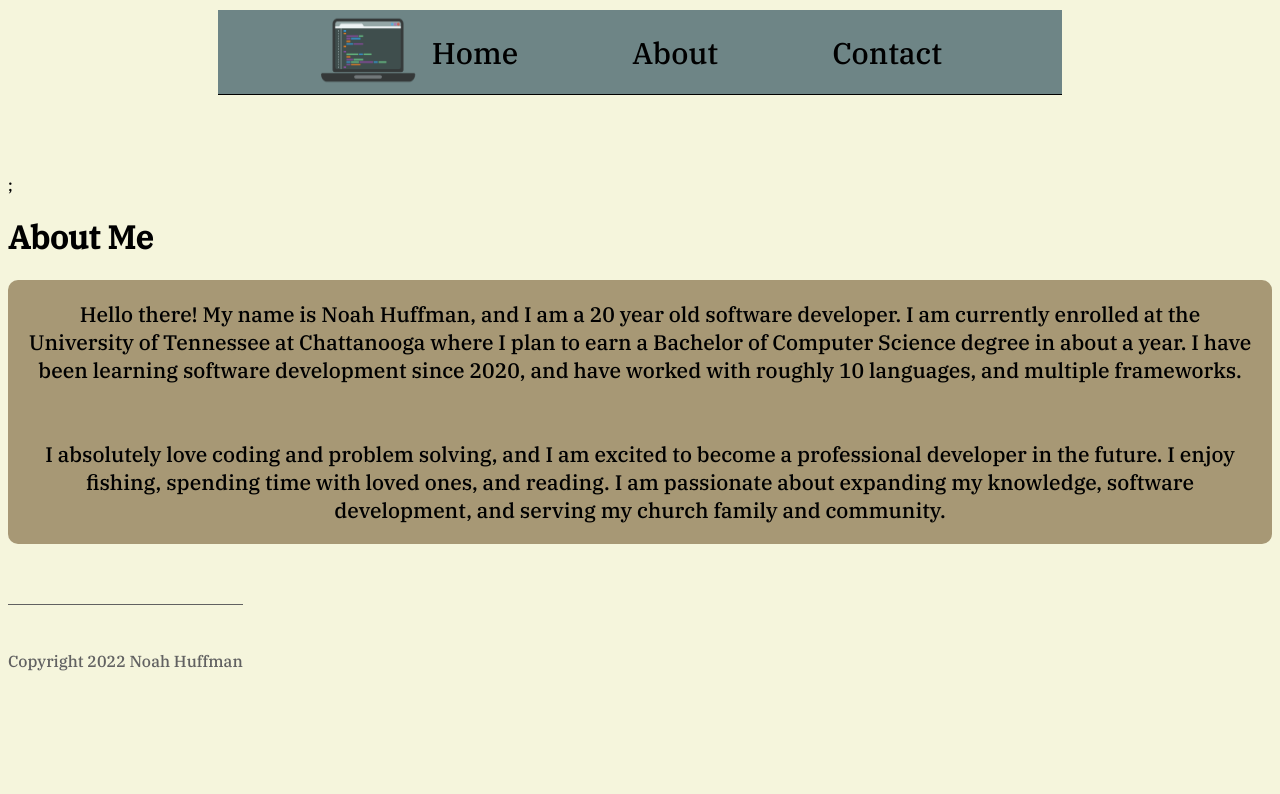
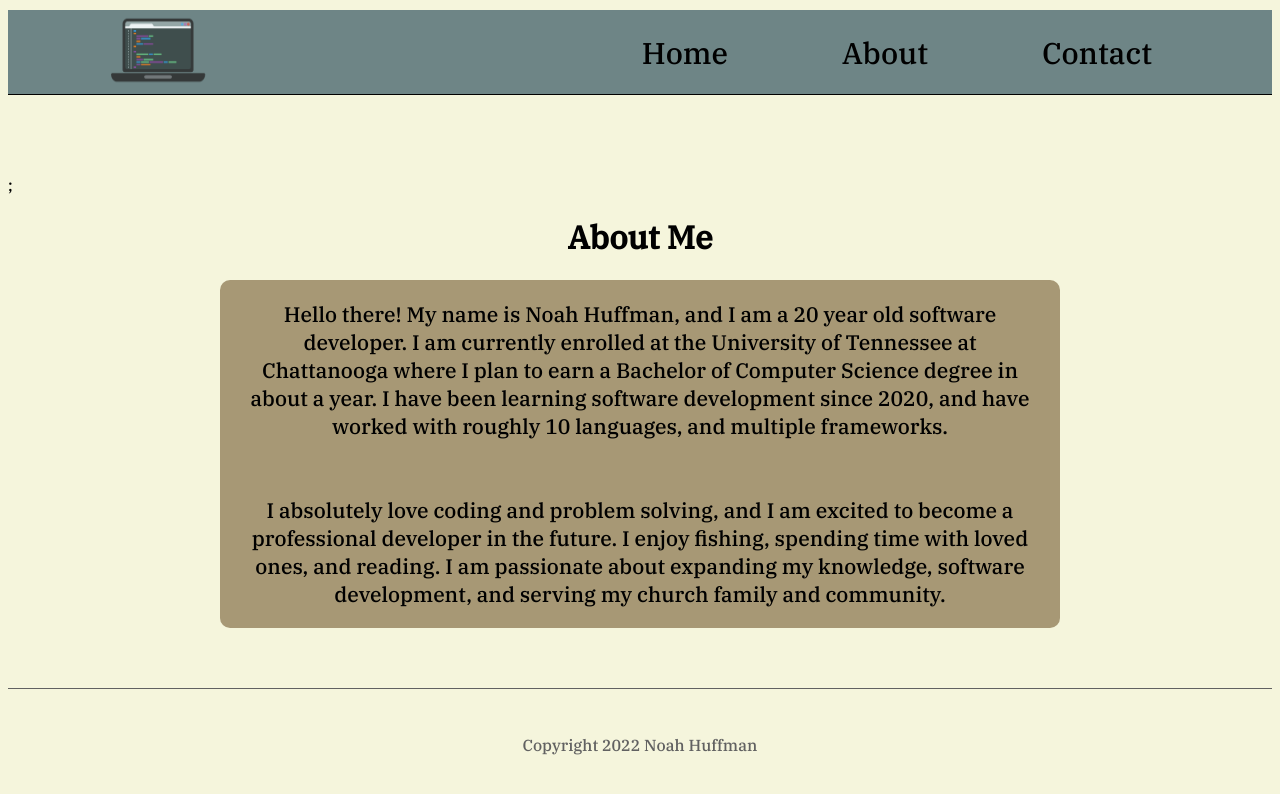
Before and after one commit to NoahHuffman/Portfolio, a Next.js app: page /about in a window 1280 px wide. Shown: the top 794 px of the page. Built offline with nearby package versions, Linux system fonts and the light colour scheme.

Commit message:
Deletion of width: fit-content;

```diff
--- a/styles/globals.css
+++ b/styles/globals.css
@@ -3,25 +3,21 @@
 body {
   background-color: beige;
   font-family: "Ibm Plex Serif";
-  width: fit-content;
 }
 a {
   text-decoration: none;
   color: rgb(0, 0, 0);
   font-size: 30px;
-  width: fit-content;
 }
 
 .content {
   margin: 0 auto;
-  width: fit-content;
 }
 nav {
   background-color: rgb(110, 133, 134);
   padding-right: 20px;
   padding-left: 100px;
   margin: 10px auto 80px;
-  width: fit-content;
   display: flex;
   justify-content: center;
   align-items: center;
@@ -31,7 +27,6 @@ nav {
 nav a {
   margin-left: 14px;
   padding-right: 100px;
-  width: fit-content;
 }
 nav a:hover {
   color: rgb(95, 94, 94);
@@ -47,13 +42,11 @@ footer {
   margin-top: 60px;
   color: rgb(97, 97, 97);
   border-top: 1px solid rgb(97, 97, 97);
-  width: fit-content;
 }
 
 .forum {
   display: flex;
   justify-content: center;
-  width: fit-content;
 }
 .form {
   display: inline-block;
@@ -62,7 +55,6 @@ footer {
   text-align: center;
   border-radius: 48px;
   margin-bottom: 20px;
-  width: fit-content;
 }
 
 input[type="text"] {
@@ -94,7 +86,6 @@ button:hover {
 .contactText {
   display: flex;
   justify-content: center;
-  width: fit-content;
 }
 
 span.aboutContent {
@@ -105,52 +96,43 @@ span.aboutContent {
   background-color: #a79875;
   font-size: 21px;
   border-radius: 10px;
-  width: fit-content;
 }
 
 .about {
   text-align: center;
-  width: fit-content;
 }
 
 .abouth1 {
   text-align: center;
-  width: fit-content;
 }
 
 .skillsHeader {
   text-align: center;
   font-size: 50px;
-  width: fit-content;
 }
 
 .linksTxt1 {
   text-align: center;
   font-size: 90px;
-  width: fit-content;
 }
 
 .iconLink {
   border-bottom: 1px solid rgb(97, 97, 97);
-  width: fit-content;
 }
 
 .skill {
   margin: 80px;
-  width: fit-content;
 }
 
 .not-found {
   text-align: center;
   font-size: 40px;
-  width: fit-content;
 }
 
 .not-found a {
   color: rgb(75, 108, 170);
   font-size: 70px;
   text-decoration: underline;
-  width: fit-content;
 }
 
 .not-found a:hover {
```
